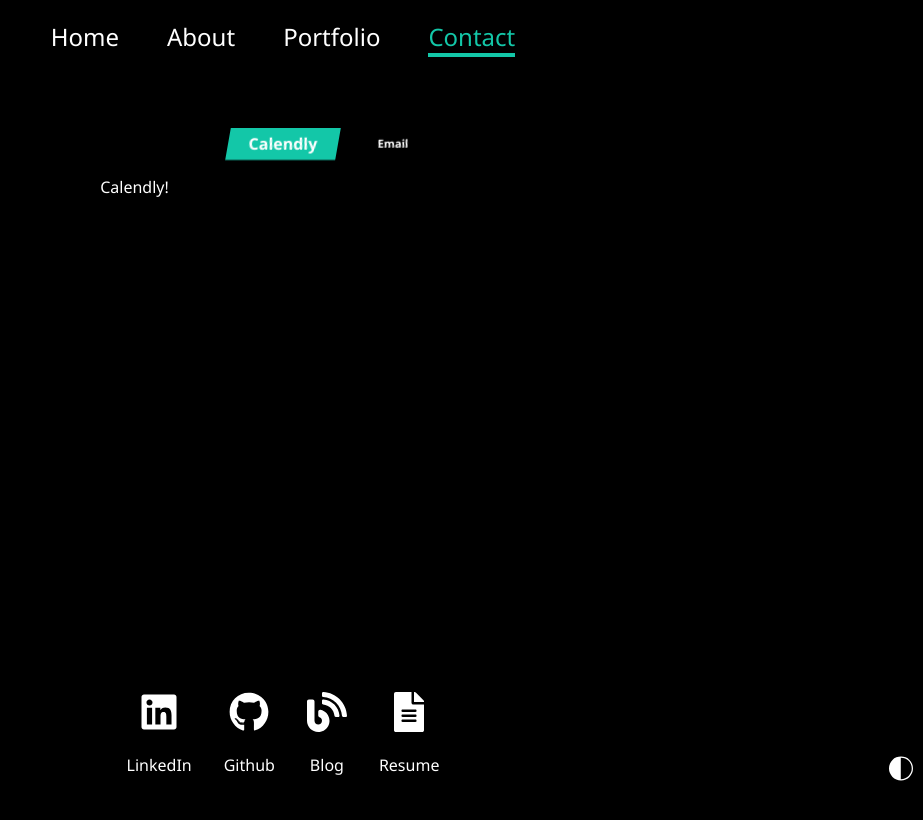
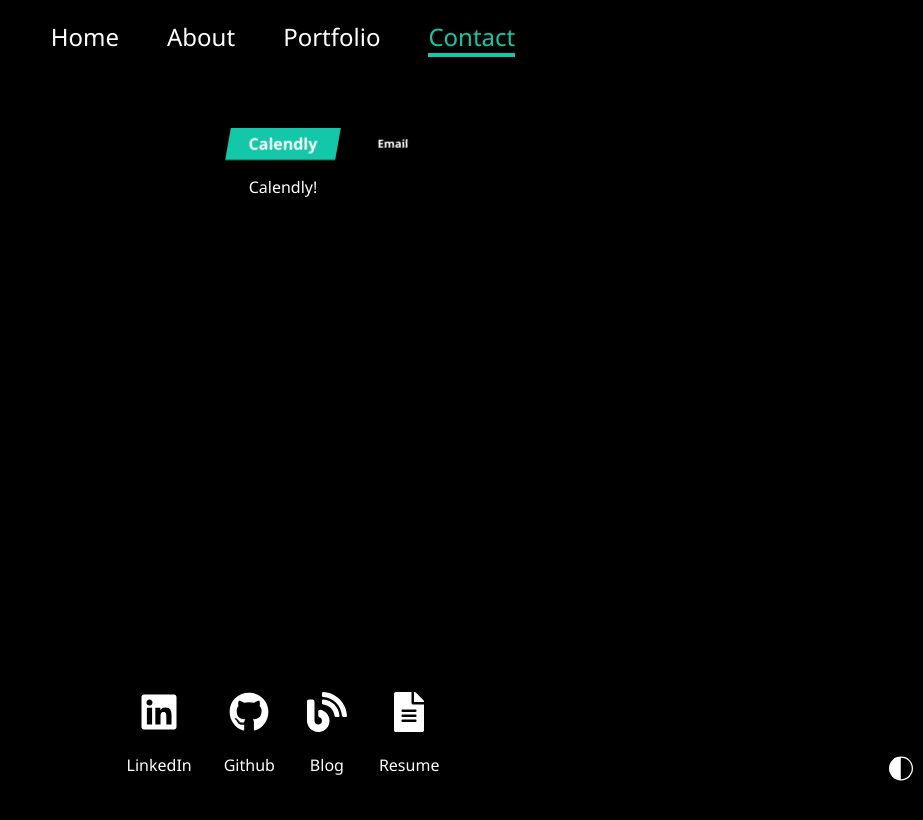
Before and after one commit to NicMortelliti/portfolio, a React (Create React App) app: page /#/contact in a window 1280 px wide. Shown: the top 820 px of the page, without its empty margins (357-1280 px from the left). Built offline with nearby package versions, Linux system fonts and the light colour scheme.

Commit message:
set width depending on checked or not

```diff
--- a/src/components/ui/Buttons/Toggle.js
+++ b/src/components/ui/Buttons/Toggle.js
@@ -80,9 +80,12 @@
   flex: 1;
   & > div:first-of-type {
     visibility: ${(props) => props.checked && 'hidden'};
+    width: ${(props) => (props.checked ? 0 : '100%')};
+    flex: 1;
   }
   & > div:last-of-type {
     visibility: ${(props) => !props.checked && 'hidden'};
+    width: ${(props) => (!props.checked ? 0 : '100%')};
   }
 `;
 
```
